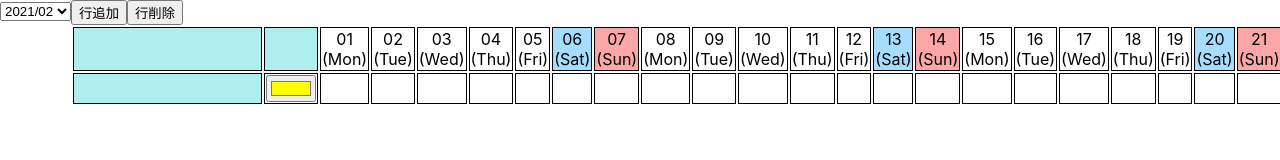
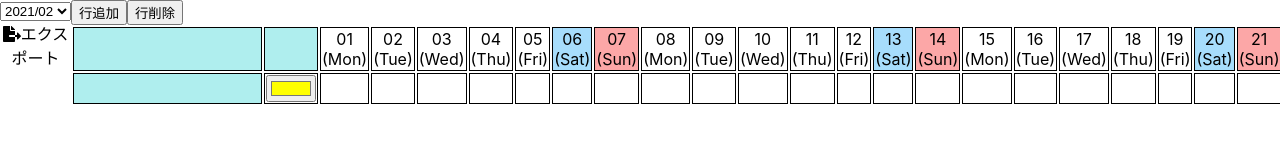
Before and after one commit to h64m1/gantt-chart, a React (Create React App) app in the folder app/: page / in a window 1280 px wide. Shown: the top 160 px of the page. Built offline with nearby package versions, Linux system fonts and the light colour scheme.

Commit message:
[mod] react用のfontawsome追加 #16

```diff
--- a/app/package.json
+++ b/app/package.json
@@ -3,6 +3,9 @@
 	"version": "0.1.0",
 	"private": true,
 	"dependencies": {
+		"@fortawesome/fontawesome-svg-core": "^1.2.34",
+		"@fortawesome/free-solid-svg-icons": "^5.15.2",
+		"@fortawesome/react-fontawesome": "^0.1.14",
 		"@testing-library/jest-dom": "^4.2.4",
 		"@testing-library/react": "^9.5.0",
 		"@testing-library/user-event": "^7.2.1",
--- a/app/src/component/Gantt/GanttApp.tsx
+++ b/app/src/component/Gantt/GanttApp.tsx
@@ -4,6 +4,10 @@ import { Tasks } from '../../reducer/Tasks'
 import { Select } from '../Select/Select'
 import { HeadRow } from './HeadRow'
 import { BodyRow } from './BodyRow'
+
+import { FontAwesomeIcon } from '@fortawesome/react-fontawesome'
+import { faFileExport } from '@fortawesome/free-solid-svg-icons'
+
 import './Gantt.css'
 
 type Props = {
@@ -15,8 +19,26 @@ type Props = {
 export const GanttApp: React.FC<Props> = ({ yearMonth, tasks, dispatch }) => {
 	return (
 		<>
-			<nav id="navigation">{<Select value={yearMonth} dispatch={dispatch} />}</nav>
+			<nav id="navigation">
+				<Navigation yearMonth={yearMonth} dispatch={dispatch} />
+			</nav>
 			<article id="gantt-main">{<Gantt yearMonth={yearMonth} tasks={tasks} dispatch={dispatch} />}</article>
+		</>
+	)
+}
+
+const Navigation: React.FC<{
+	yearMonth: string
+	dispatch: React.Dispatch<Action>
+}> = ({ yearMonth, dispatch }) => {
+	// TODO: スタイル調整
+	return (
+		<>
+			<Select value={yearMonth} dispatch={dispatch} />
+			<div>
+				<FontAwesomeIcon icon={faFileExport} />
+				エクスポート
+			</div>
 		</>
 	)
 }
```
Also changed, not shown: 1 other file (tests, documents, lock files or other folders).
